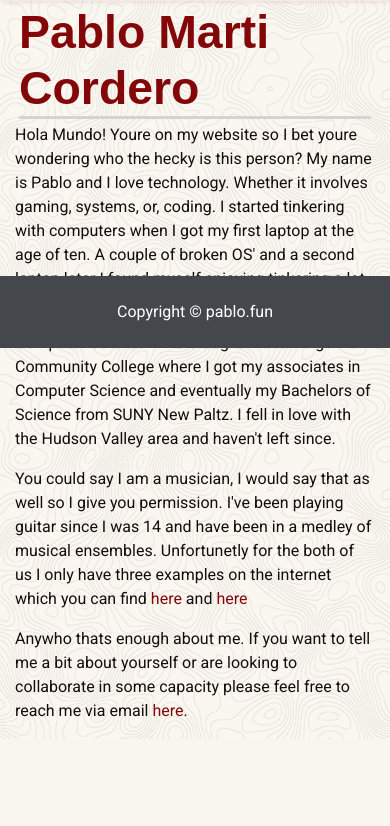
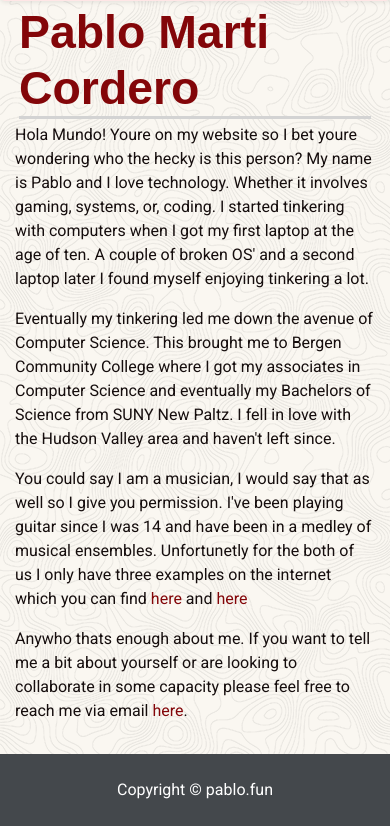
Before and after one commit to pablojmarti/pablo.fun, a Rails app: page / in a window 390 px wide. Shown: the part 496-1322 px from the top of the page. Before the commit the page ends 1235 px from the top, so only its background shows below. Run offline with Rails 7, Linux system fonts and the light colour scheme; style sheets or scripts are compiled from the project's sources; some libraries are stand-ins or nearby versions; some web fonts are replaced.

Commit message:
Hotfix for footer

```diff
--- a/app/assets/stylesheets/pages.scss
+++ b/app/assets/stylesheets/pages.scss
@@ -96,6 +96,11 @@ img {
   h1 {
     font-size: 1.5rem;
   }
+
+  #sticky-footer {
+    margin-top: 15px !important;
+    position: relative;
+  }
 }
 
 @media (max-width: 576px) {
```
